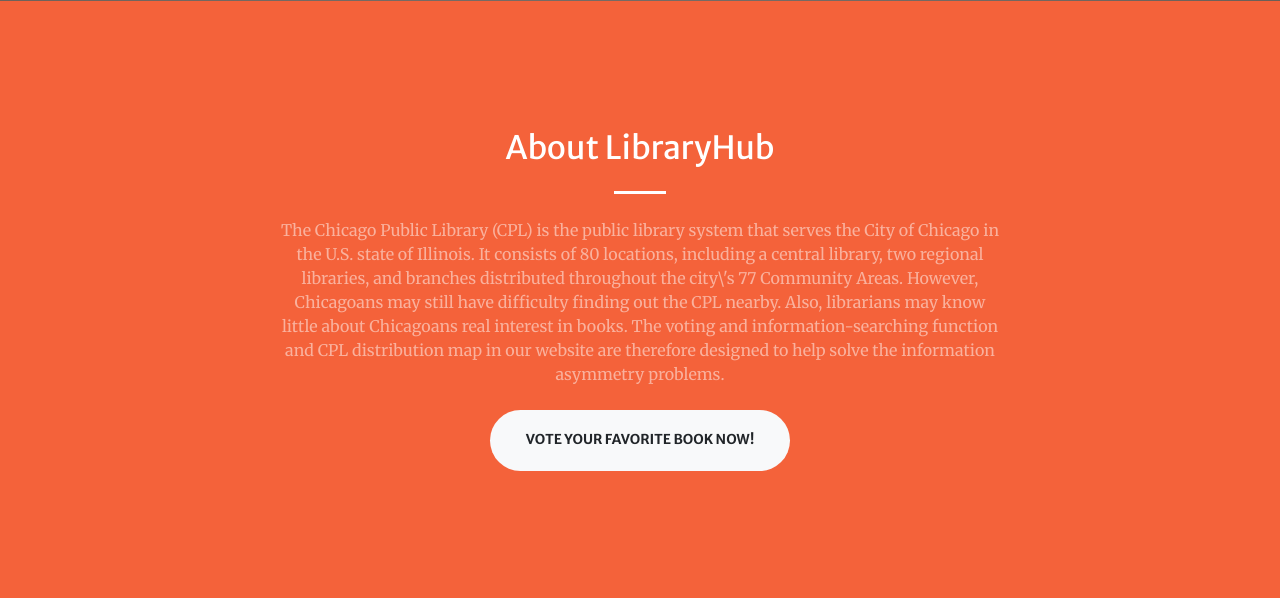
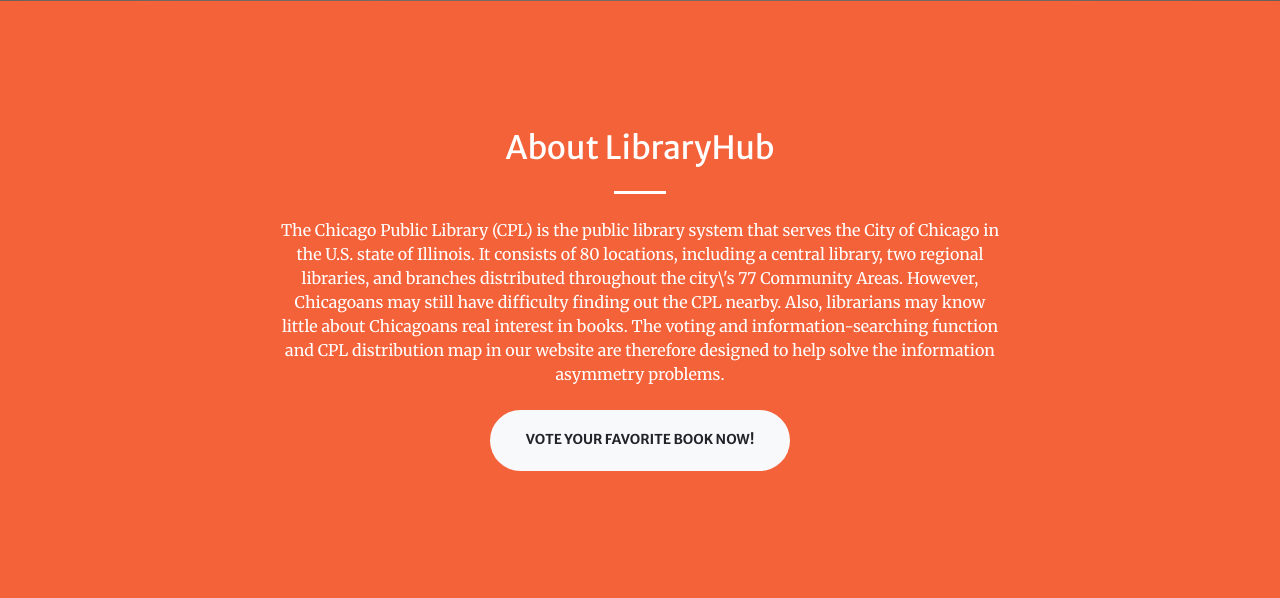
Before and after one commit to FujieWang/libraryhub, a PHP site: page / in a window 1280 px wide. Shown: the part 799-1397 px from the top of the page. Run offline with PHP 8.4, Linux system fonts and the light colour scheme; data that the repository does not hold is empty; some libraries are stand-ins or nearby versions.

Commit message:
font color

```diff
--- a/index.php
+++ b/index.php
@@ -94,7 +94,7 @@
         <div class="col-lg-8 text-center">
           <h2 class="text-white mt-0">About LibraryHub</h2>
           <hr class="divider light my-4">
-          <p class="text-white-50 mb-4">The Chicago Public Library (CPL) is the public library system that serves the City of Chicago in the U.S. state of Illinois. It consists of 80 locations, including a central library, two regional libraries, and branches distributed throughout the city\'s 77 Community Areas. However, Chicagoans may still have difficulty finding out the CPL nearby. Also, librarians may know little about Chicagoans real interest in books. The voting and information-searching function and CPL distribution map in our website are therefore designed to help solve the information asymmetry problems.</p>
+          <p class="text-white mb-4">The Chicago Public Library (CPL) is the public library system that serves the City of Chicago in the U.S. state of Illinois. It consists of 80 locations, including a central library, two regional libraries, and branches distributed throughout the city\'s 77 Community Areas. However, Chicagoans may still have difficulty finding out the CPL nearby. Also, librarians may know little about Chicagoans real interest in books. The voting and information-searching function and CPL distribution map in our website are therefore designed to help solve the information asymmetry problems.</p>
           <a class="btn btn-light btn-xl js-scroll-trigger" href="#vote">Vote your favorite book now!</a>
         </div>
       </div>
```
